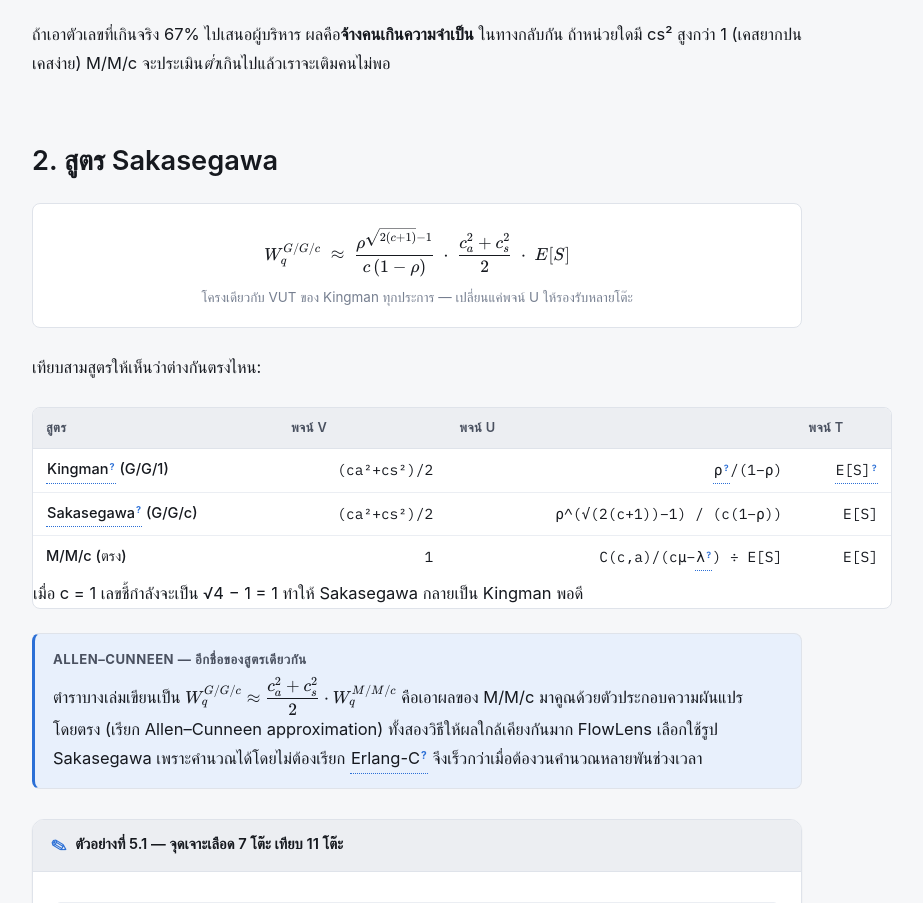
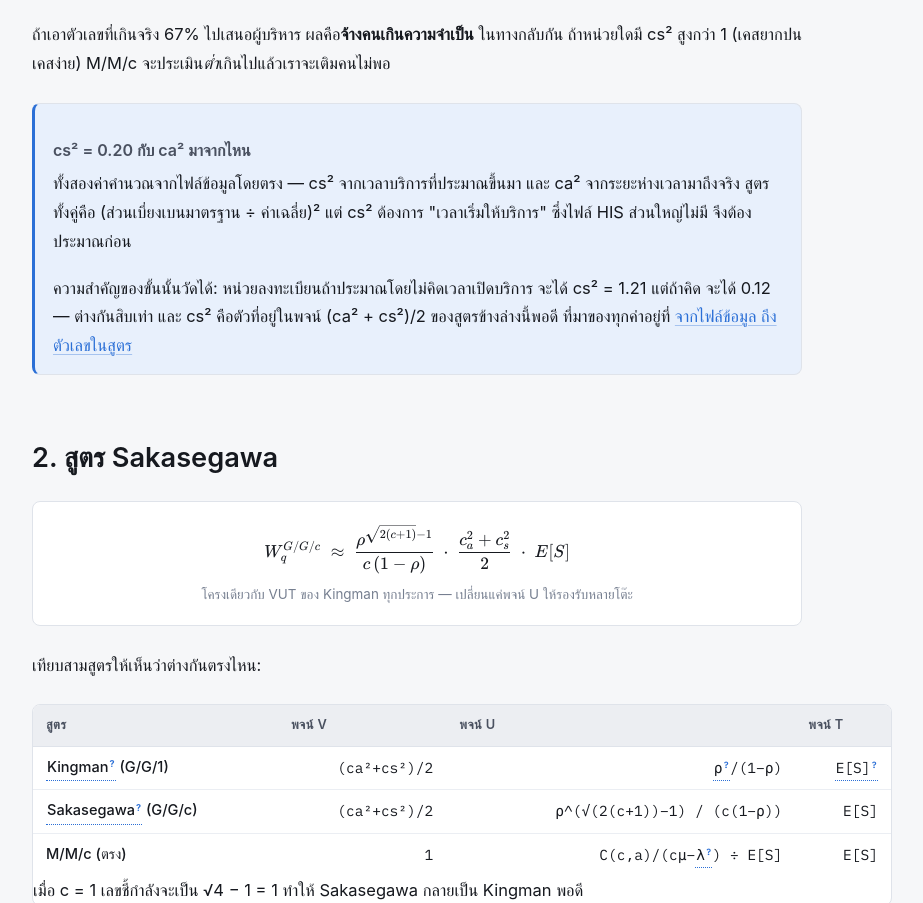
Before and after one commit to ThTpk/Queue_Analysis, a plain HTML site: page theory/05-ggc.html in a window 1280 px wide. Shown: the part 826-1729 px from the top of the page, without its empty margins (318-1241 px from the left). Drawn offline with nearby package versions, Linux system fonts and the light colour scheme; a web font is replaced by a local one.

Commit message:
ลิงก์หน้า "จากไฟล์ถึงสูตร" จากบทที่ 1 และบทที่ 5
บทที่ 1 — ต่อท้ายตัวแปรห้าตัว ชี้ว่าค่าพวกนี้มาจาก event log ไม่ใช่เอกสาร
พร้อมตัวอย่าง c = 7 จากข้อมูล เทียบ 11 จากตารางเวร → ρ 1.22 กับ 0.78

บทที่ 5 — ต่อท้ายหัวข้อ 1 อธิบายว่า cs² = 0.20 กับ ca² คำนวณมาอย่างไร
และผลของการประมาณเวลาเริ่มบริการต่อ cs² ของหน่วยลงทะเบียน (1.21 vs 0.12)

Co-Authored-By: Claude Opus 5 <noreply@anthropic.com>

```diff
--- a/theory/05-ggc.html
+++ b/theory/05-ggc.html
@@ -50,6 +50,21 @@
   ในทางกลับกัน ถ้าหน่วยใดมี cs² สูงกว่า 1 (เคสยากปนเคสง่าย)
   M/M/c จะประเมิน<em>ต่ำ</em>เกินไปแล้วเราจะเติมคนไม่พอ
 </p>
+
+<div class="note">
+  <h4>cs² = 0.20 กับ ca² มาจากไหน</h4>
+  <p>
+    ทั้งสองค่าคำนวณจากไฟล์ข้อมูลโดยตรง — cs² จากเวลาบริการที่ประมาณขึ้นมา
+    และ ca² จากระยะห่างเวลามาถึงจริง สูตรทั้งคู่คือ (ส่วนเบี่ยงเบนมาตรฐาน ÷ ค่าเฉลี่ย)²
+    แต่ cs² ต้องการ "เวลาเริ่มให้บริการ" ซึ่งไฟล์ HIS ส่วนใหญ่ไม่มี จึงต้องประมาณก่อน
+  </p>
+  <p style="margin-bottom:0">
+    ความสำคัญของขั้นนั้นวัดได้: หน่วยลงทะเบียนถ้าประมาณโดยไม่คิดเวลาเปิดบริการ
+    จะได้ cs² = 1.21 แต่ถ้าคิด จะได้ 0.12 — ต่างกันสิบเท่า
+    และ cs² คือตัวที่อยู่ในพจน์ (ca² + cs²)/2 ของสูตรข้างล่างนี้พอดี
+    ที่มาของทุกค่าอยู่ที่ <a href="../case/data-to-formula.html">จากไฟล์ข้อมูล ถึงตัวเลขในสูตร</a>
+  </p>
+</div>
 
 <h2 id="saka">2. สูตร Sakasegawa</h2>
 
```
Also changed, not shown: theory/01-basics.html (+11 -0 lines).
